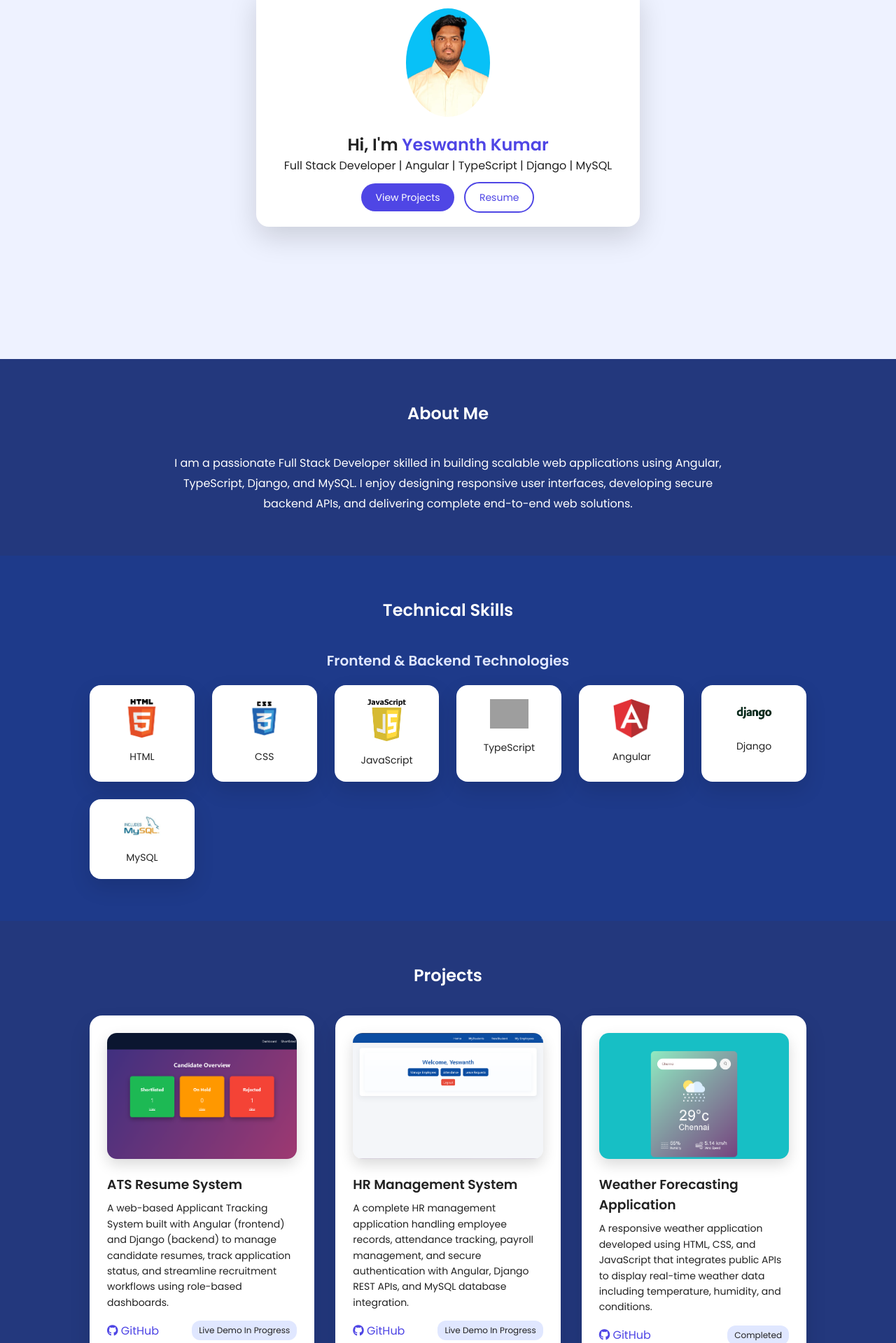
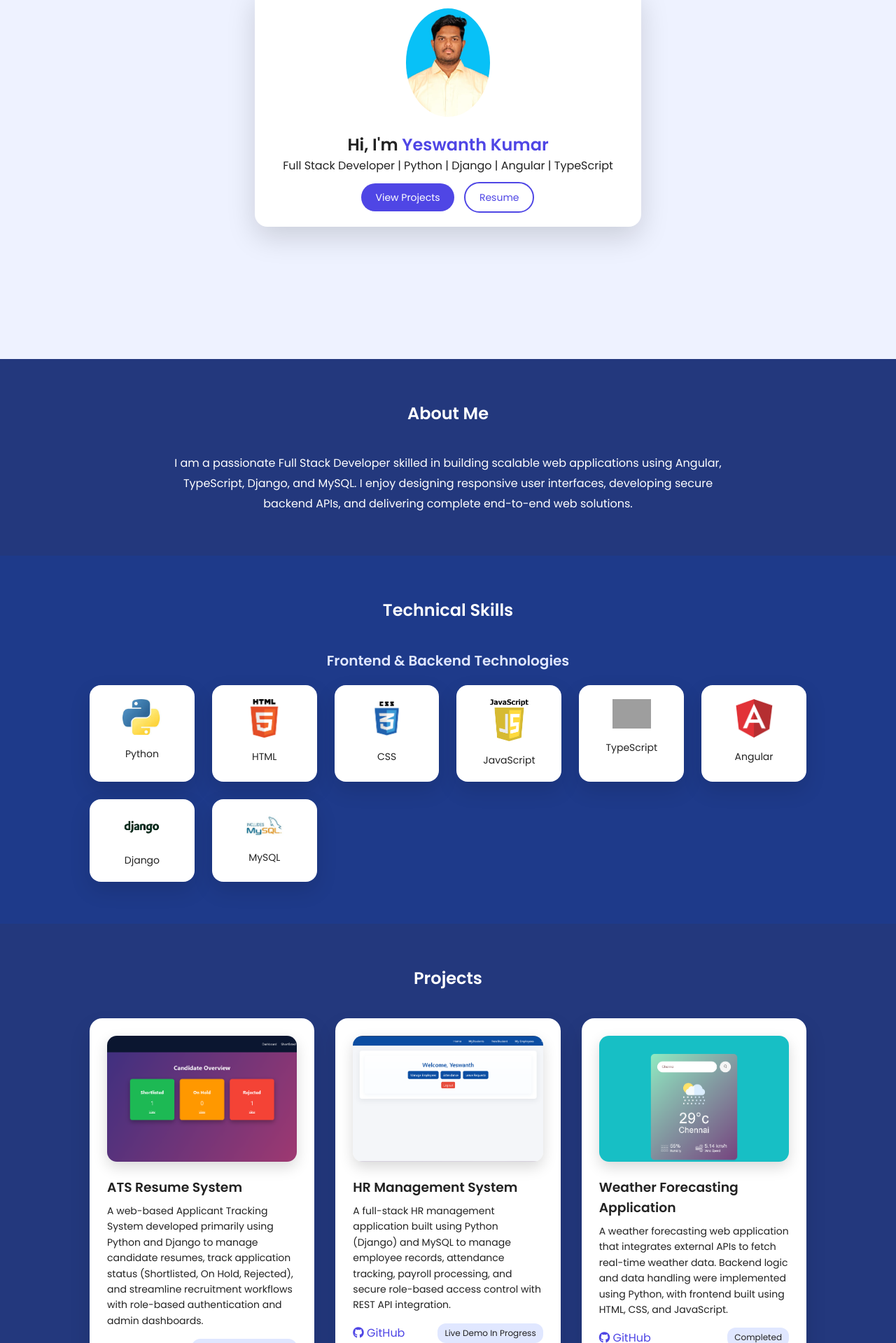
Before and after one commit to ryeswanthkumar/MyPortfolio, a Django app: page / in a window 1280 px wide. Shown: the part 280-2199 px from the top of the page at 70% size. Run offline with Django 5.2, Linux system fonts and the light colour scheme; grey boxes are pictures that could not be loaded.

Commit message:
Updated portfolio to Full Stack branding, added Angular & TypeScript, updated education and experience sections

```diff
--- a/main/templates/main/index.html
+++ b/main/templates/main/index.html
@@ -8,7 +8,7 @@
     <div class="hero-card">
         <img src="{% static 'media/my_photo.jpg' %}" class="profile-pic">
         <h1>Hi, I'm <span>Yeswanth Kumar</span></h1>
-        <p>Full Stack Developer | Angular | TypeScript | Django | MySQL</p>
+        <p>Full Stack Developer | Python | Django | Angular | TypeScript</p>
 
         <div class="hero-buttons">
             <a href="#projects" class="btn">View Projects</a>
@@ -34,6 +34,7 @@
 
     <h3 class="skill-title">Frontend & Backend Technologies</h3>
     <div class="skill-grid">
+        <div class="skill-card"><img src="{% static 'media/python.jpeg' %}"><p>Python</p></div>
         <div class="skill-card"><img src="{% static 'media/html5.png' %}"><p>HTML</p></div>
         <div class="skill-card"><img src="{% static 'media/css3.png' %}"><p>CSS</p></div>
         <div class="skill-card"><img src="{% static 'media/javascript.png' %}"><p>JavaScript</p></div>
@@ -43,7 +44,6 @@
         <div class="skill-card"><img src="{% static 'media/mysql.jpeg' %}"><p>MySQL</p></div>
     </div>
 </section>
-
 <!-- PROJECTS -->
 <section class="section" id="projects">
     <h2>Projects</h2>
@@ -56,9 +56,10 @@
 
             <h3>ATS Resume System</h3>
             <p>
-                A web-based Applicant Tracking System built with Angular (frontend)
-                and Django (backend) to manage candidate resumes, track application
-                status, and streamline recruitment workflows using role-based dashboards.
+                A web-based Applicant Tracking System developed primarily using
+                Python and Django to manage candidate resumes, track application
+                status (Shortlisted, On Hold, Rejected), and streamline recruitment
+                workflows with role-based authentication and admin dashboards.
             </p>
 
             <div class="project-footer">
@@ -75,9 +76,9 @@
 
             <h3>HR Management System</h3>
             <p>
-                A complete HR management application handling employee records,
-                attendance tracking, payroll management, and secure authentication
-                with Angular, Django REST APIs, and MySQL database integration.
+                A full-stack HR management application built using Python (Django)
+                and MySQL to manage employee records, attendance tracking, payroll
+                processing, and secure role-based access control with REST API integration.
             </p>
 
             <div class="project-footer">
@@ -94,9 +95,9 @@
 
             <h3>Weather Forecasting Application</h3>
             <p>
-                A responsive weather application developed using HTML, CSS,
-                and JavaScript that integrates public APIs to display real-time
-                weather data including temperature, humidity, and conditions.
+                A weather forecasting web application that integrates external APIs
+                to fetch real-time weather data. Backend logic and data handling were
+                implemented using Python, with frontend built using HTML, CSS, and JavaScript.
             </p>
 
             <div class="project-footer">
@@ -113,8 +114,9 @@
 
             <h3>Netflix Clone</h3>
             <p>
-                A frontend UI clone built using HTML and CSS, focusing on responsive
-                layouts, structured design components, and real-world interface replication.
+                A responsive frontend clone developed using HTML and CSS, focusing on
+                layout structuring and UI design principles inspired by real-world
+                streaming platforms.
             </p>
 
             <div class="project-footer">
@@ -131,9 +133,9 @@
 
             <h3>YouTube Data Warehousing</h3>
             <p>
-                An end-to-end data engineering project that collects YouTube API data,
-                stores it in a structured MySQL database, and performs analytical queries
-                to generate insights and dashboard reporting.
+                An end-to-end data engineering project implemented using Python to
+                extract data from the YouTube API, transform and store it in a MySQL
+                database, and perform analytical queries for reporting and insights.
             </p>
 
             <div class="project-footer">
@@ -146,6 +148,7 @@
 
     </div>
 </section>
+
 
 <!-- EDUCATION -->
 <section class="section" id="education">
```
